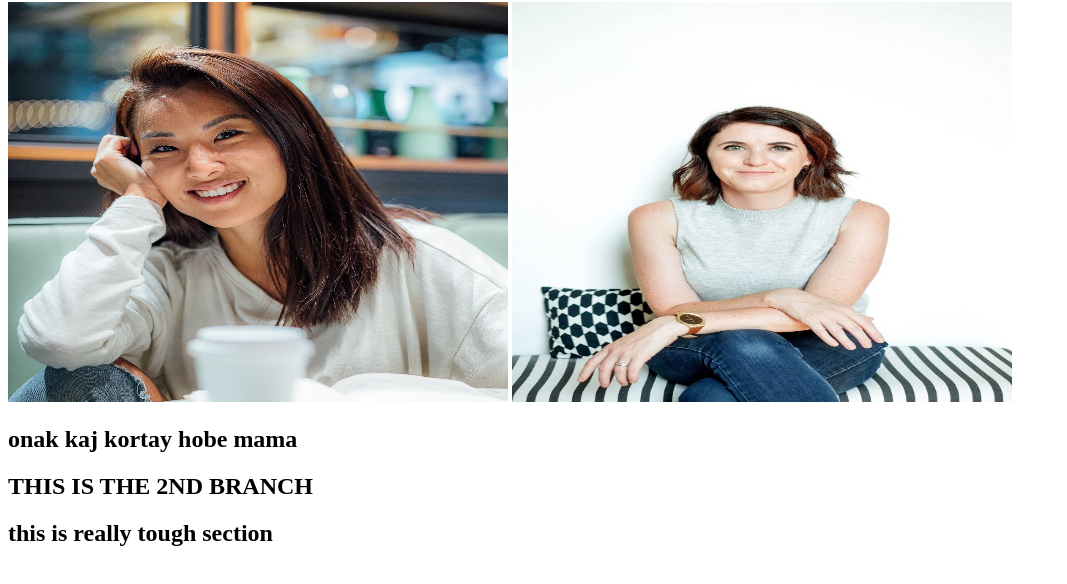
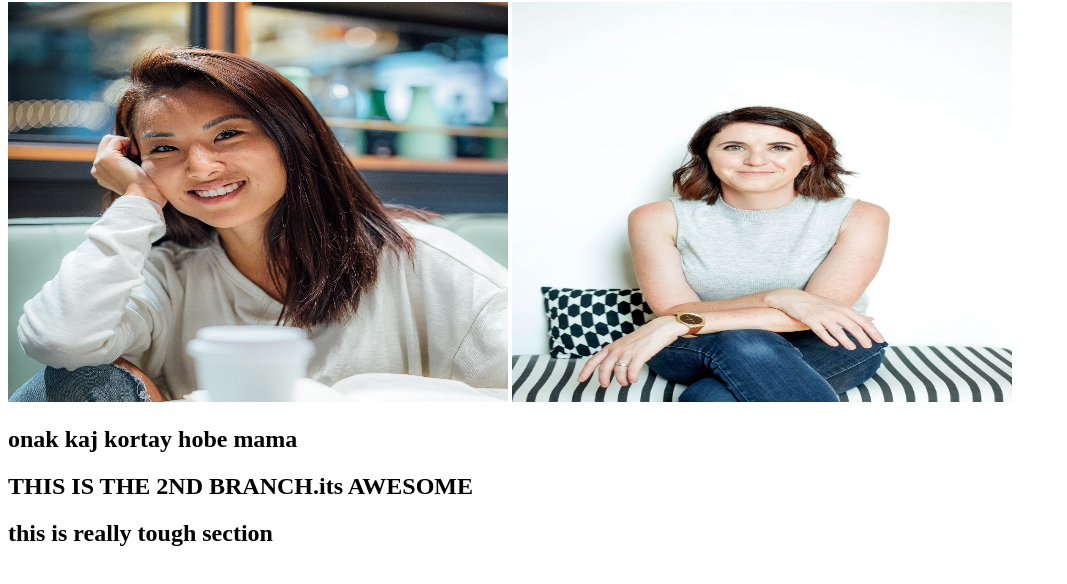
Before and after one commit to rahad37/my-second-website, a plain HTML site: page index.html in a window 1280 px wide. Shown: the part 136-720 px from the top of the page, without its empty margins (0-1067 px from the left). Drawn offline with Linux system fonts and the light colour scheme.

Commit message:
changing again

```diff
--- a/index.html
+++ b/index.html
@@ -12,7 +12,7 @@
     <img src="about-widget.jpg" style="width: 500px; height: 400px;" alt="">
     <img src="oh.jpg" style="width: 500px; height: 400px;" alt="">
     <h2>onak kaj kortay hobe mama</h2>
-<h2>THIS IS THE 2ND BRANCH</h2>
+<h2>THIS IS THE 2ND BRANCH.its AWESOME</h2>
 <h2>this is really tough section</h2>
 </body>
 </html>
```
